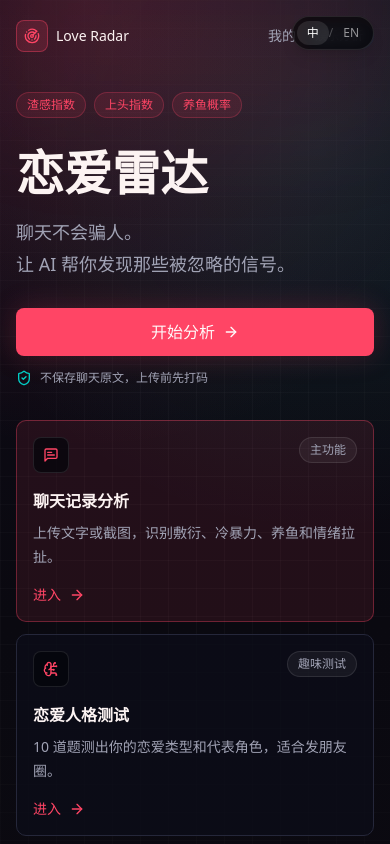
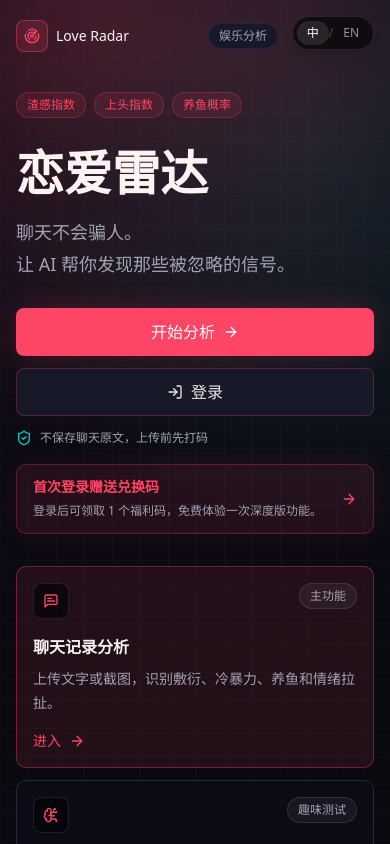
Before and after one commit to gjiaming63-art/love-radar, a Next.js app: page / in a window 390 px wide. Shown: the top 844 px of the page. Built offline with nearby package versions, Linux system fonts and the light colour scheme; no server answers.

Commit message:
Improve mobile home account entry

```diff
--- a/src/app/en/page.tsx
+++ b/src/app/en/page.tsx
@@ -1,24 +1,27 @@
 import Link from "next/link";
-import { ArrowRight, BrainCircuit, Radar, ShieldCheck, Sparkles } from "lucide-react";
+import { ArrowRight, BrainCircuit, LogIn, Radar, ShieldCheck, Sparkles, UserRound } from "lucide-react";
 import { Badge } from "@/components/ui/badge";
 import { Button } from "@/components/ui/button";
 import { enUS } from "@/lib/i18n/en-US";
+import { getCurrentUser } from "@/lib/auth";
 
-export default function EnglishHome() {
+export default async function EnglishHome() {
+  const user = await getCurrentUser();
+  const accountHref = user ? "/en/me" : "/en/login?redirect=/en/me";
+  const accountLabel = user ? "My account" : "Sign in";
+  const AccountIcon = user ? UserRound : LogIn;
+
   return (
     <main className="relative min-h-svh overflow-hidden px-5 py-6 text-white">
       <div className="signal-grid pointer-events-none absolute inset-0 opacity-70" />
       <section className="relative mx-auto flex min-h-[calc(100svh-3rem)] w-full max-w-5xl flex-col justify-between">
-        <header className="flex items-center justify-between">
-          <div className="flex items-center gap-2 text-sm font-medium">
-            <span className="flex h-8 w-8 items-center justify-center rounded-md border border-primary/40 bg-primary/15 text-primary">
+        <header className="flex items-center justify-between pr-24 sm:pr-0">
+          <div className="flex min-w-0 items-center gap-2 text-sm font-medium">
+            <span className="flex h-8 w-8 shrink-0 items-center justify-center rounded-md border border-primary/40 bg-primary/15 text-primary">
               <Radar className="h-4 w-4" />
             </span>
-            {enUS.brand}
+            <span className="truncate">{enUS.brand}</span>
           </div>
-          <Link href="/en/me" prefetch={false} className="text-sm text-muted-foreground">
-            {enUS.account}
-          </Link>
         </header>
 
         <div className="grid gap-10 pb-8 pt-12 md:grid-cols-[1.05fr_0.95fr] md:items-center">
@@ -35,15 +38,25 @@ export default function EnglishHome() {
             </p>
             <div className="mt-9 flex flex-col gap-3 sm:flex-row">
               <Link href="/en/analyze" prefetch={false}>
-                <Button size="lg">
+                <Button size="lg" className="w-full sm:w-auto">
                   {enUS.start}
                   <ArrowRight className="h-4 w-4" />
                 </Button>
               </Link>
               <Link href="/en/personality" prefetch={false}>
-                <Button size="lg" variant="secondary">
+                <Button size="lg" variant="secondary" className="w-full sm:w-auto">
                   <BrainCircuit className="h-4 w-4 text-accent" />
                   Take the quiz
+                </Button>
+              </Link>
+              <Link href={accountHref} prefetch={false}>
+                <Button
+                  size="lg"
+                  variant="secondary"
+                  className="w-full border border-primary/25 bg-primary/10 text-primary hover:bg-primary/15 sm:w-auto"
+                >
+                  <AccountIcon className="h-4 w-4" />
+                  {accountLabel}
                 </Button>
               </Link>
             </div>
--- a/src/app/page.tsx
+++ b/src/app/page.tsx
@@ -2,16 +2,19 @@ import Link from "next/link";
 import {
   ArrowRight,
   BrainCircuit,
+  LogIn,
   MessageSquareText,
   Orbit,
   Radar,
   ShieldCheck,
   Sparkles,
+  UserRound,
   type LucideIcon,
 } from "lucide-react";
 
 import { Badge } from "@/components/ui/badge";
 import { Button } from "@/components/ui/button";
+import { getCurrentUser } from "@/lib/auth";
 
 const chips = ["渣感指数", "上头指数", "养鱼概率", "冷暴力信号", "真诚度扫描"];
 
@@ -47,25 +50,27 @@ const featureLinks: Array<{
   },
 ];
 
-export default function Home() {
+export default async function Home() {
+  const user = await getCurrentUser();
+  const accountHref = user ? "/me" : "/login?redirect=/me";
+  const accountLabel = user ? "我的" : "登录";
+  const AccountIcon = user ? UserRound : LogIn;
+
   return (
     <main className="relative min-h-svh overflow-hidden px-4 py-5 sm:px-6">
       <div className="signal-grid pointer-events-none absolute inset-0 opacity-60" />
       <div className="pointer-events-none absolute inset-x-0 top-0 h-24 bg-primary/10 blur-3xl" />
 
       <section className="relative mx-auto flex min-h-[calc(100svh-2.5rem)] w-full max-w-6xl flex-col">
-        <header className="flex items-center justify-between gap-4">
-          <div className="flex items-center gap-2 text-sm font-medium">
-            <span className="flex h-8 w-8 items-center justify-center rounded-md border border-primary/40 bg-primary/15 text-primary">
+        <header className="flex items-center justify-between gap-3 pr-24 sm:pr-0">
+          <div className="flex min-w-0 items-center gap-2 text-sm font-medium">
+            <span className="flex h-8 w-8 shrink-0 items-center justify-center rounded-md border border-primary/40 bg-primary/15 text-primary">
               <Radar className="h-4 w-4" />
             </span>
-            Love Radar
+            <span className="truncate">Love Radar</span>
           </div>
-          <div className="flex items-center gap-2">
-            <Link href="/me" prefetch={false} className="text-sm text-muted-foreground transition hover:text-foreground">
-              我的
-            </Link>
-            <Badge>娱乐分析</Badge>
+          <div className="flex shrink-0 items-center gap-2">
+            <Badge className="hidden sm:inline-flex">娱乐分析</Badge>
           </div>
         </header>
 
@@ -96,11 +101,37 @@ export default function Home() {
                     <ArrowRight className="h-4 w-4" />
                   </Button>
                 </Link>
+                <Link href={accountHref} prefetch={false} className="sm:w-auto">
+                  <Button
+                    size="lg"
+                    variant="secondary"
+                    className="w-full border border-primary/25 bg-primary/10 text-primary hover:bg-primary/15 sm:w-auto"
+                  >
+                    <AccountIcon className="h-4 w-4" />
+                    {accountLabel}
+                  </Button>
+                </Link>
                 <div className="flex items-center gap-2 text-xs leading-5 text-muted-foreground">
                   <ShieldCheck className="h-4 w-4 text-accent" />
                   不保存聊天原文，上传前先打码
                 </div>
               </div>
+
+              <Link
+                href={accountHref}
+                prefetch={false}
+                className="mt-4 flex items-center justify-between gap-3 rounded-lg border border-primary/25 bg-primary/10 px-4 py-3 text-left shadow-[0_0_28px_rgb(244_63_94_/_0.1)] transition hover:border-primary/45 hover:bg-primary/15"
+              >
+                <div>
+                  <p className="text-sm font-semibold text-primary">
+                    {user ? "新人福利码已在账户里" : "首次登录赠送兑换码"}
+                  </p>
+                  <p className="mt-1 text-xs leading-5 text-muted-foreground">
+                    {user ? "可在“我的”页面领取或查看，用来免费解锁一次深度版。" : "登录后可领取 1 个福利码，免费体验一次深度版功能。"}
+                  </p>
+                </div>
+                <ArrowRight className="h-4 w-4 shrink-0 text-primary" />
+              </Link>
             </div>
 
             <div className="grid gap-3 sm:grid-cols-3 lg:hidden">
```
